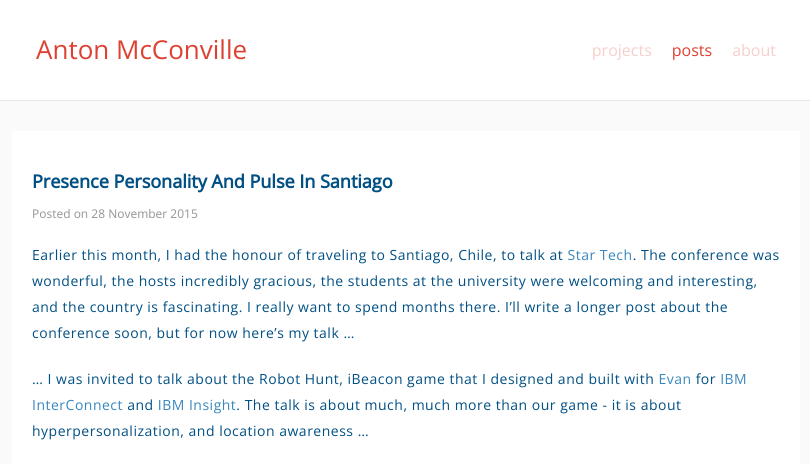
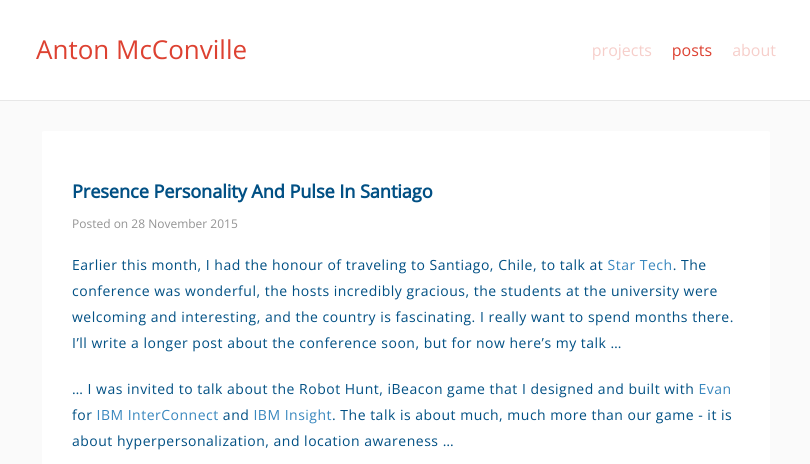
Before and after one commit to antonmc/antonmc.github.io, a Jekyll site: the page built from _posts/blog/2015-11-28-presence-personality-and-pulse-in-santiago.md, in a window 1280 px wide. Shown: the top 464 px of the page, without its empty margins (234-1044 px from the left). Built offline with Jekyll 4.4.1, drawn with Linux system fonts in a browser that asks for light colours; comment, search, counter and statistics services are not loaded; grey boxes are pictures that could not be loaded.

Commit message:
blog tweak

```diff
--- a/style/main.css
+++ b/style/main.css
@@ -399,8 +399,8 @@ border-radius: 2px;
     justify-content: flex-start;
     background-color: #fff;
     border-radius: 2px;
-    margin-top: 30px;
-    padding: 20px;
+    margin: 30px;
+    padding: 30px;
 }
 
 .inner {
```
